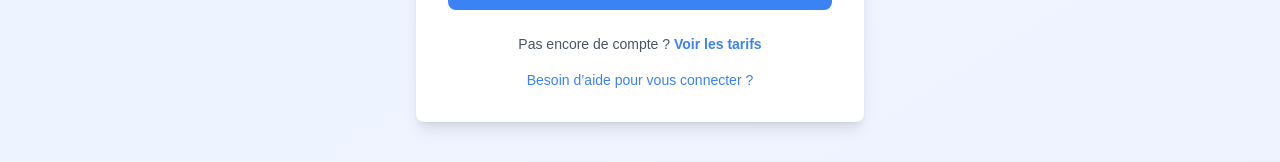
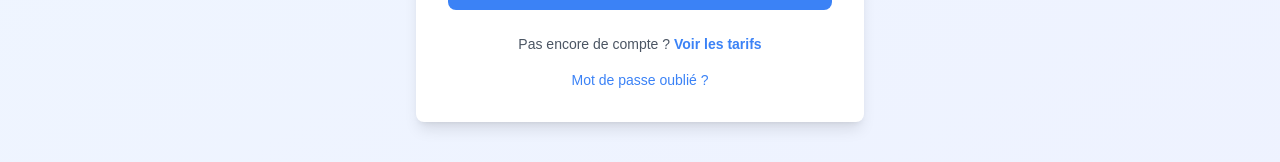
Before and after one commit to infofbentretiens-code/leadsbuilder, a Next.js app: page /auth/login in a window 1280 px wide. Shown: the part 550-712 px from the top of the page. Built offline with nearby package versions, Linux system fonts and the light colour scheme.

Commit message:
Corriger app/auth/login

```diff
--- a/app/auth/login/page.js
+++ b/app/auth/login/page.js
@@ -112,8 +112,8 @@ export default function LoginPage() {
         </div>
 
         <div className="mt-4 text-center text-sm">
-          <Link href="/contact" className="text-blue-500 hover:text-blue-600">
-            Besoin d’aide pour vous connecter ?
+          <Link href="/auth/forgot-password" className="text-blue-500 hover:text-blue-600">
+            Mot de passe oublié ?
           </Link>
         </div>
       </div>
```
